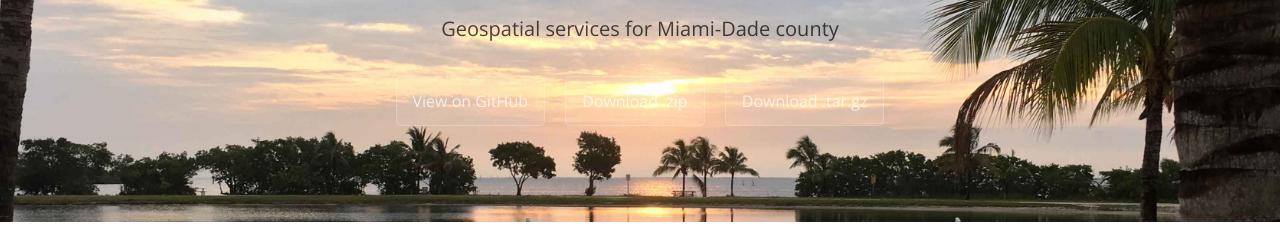
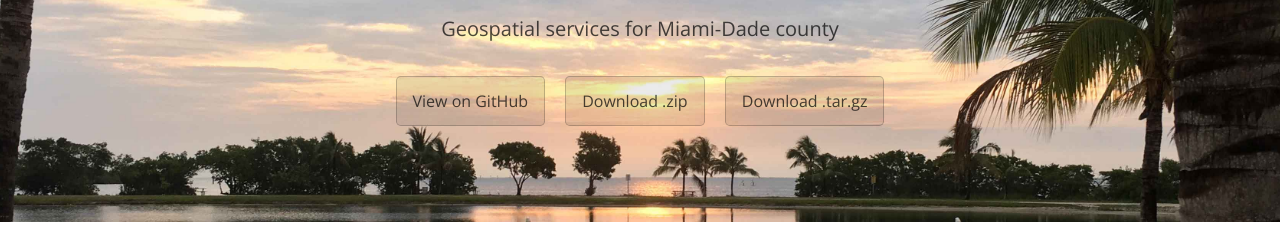
Before and after one commit to bkerley/miami_dade_geo, a plain HTML site: page index.html in a window 1280 px wide. Shown: the part 161-412 px from the top of the page. Drawn offline with nearby package versions, Linux system fonts and the light colour scheme.

Commit message:
more styles for header

```diff
--- a/stylesheets/stylesheet.css
+++ b/stylesheets/stylesheet.css
@@ -18,9 +18,9 @@ a {
 .btn {
   display: inline-block;
   margin-bottom: 1rem;
-  color: rgba(255, 255, 255, 0.7);
-  background-color: rgba(255, 255, 255, 0.08);
-  border-color: rgba(255, 255, 255, 0.2);
+  color: rgba(0, 0, 0, 0.7);
+  background-color: rgba(0, 0, 0, 0.08);
+  border-color: rgba(0, 0, 0, 0.2);
   border-style: solid;
   border-width: 1px;
   border-radius: 0.3rem;
@@ -56,7 +56,7 @@ a {
 .page-header {
   color: black;
   text-align: center;
-  background-color: #159957;
+  background-color: #A6B3C3;
   background-image: url("../images/homestead-bayfront-sunrise_02.jpg");
   background-position: 50% 50%;
   background-repeat: no-repeat;
```
